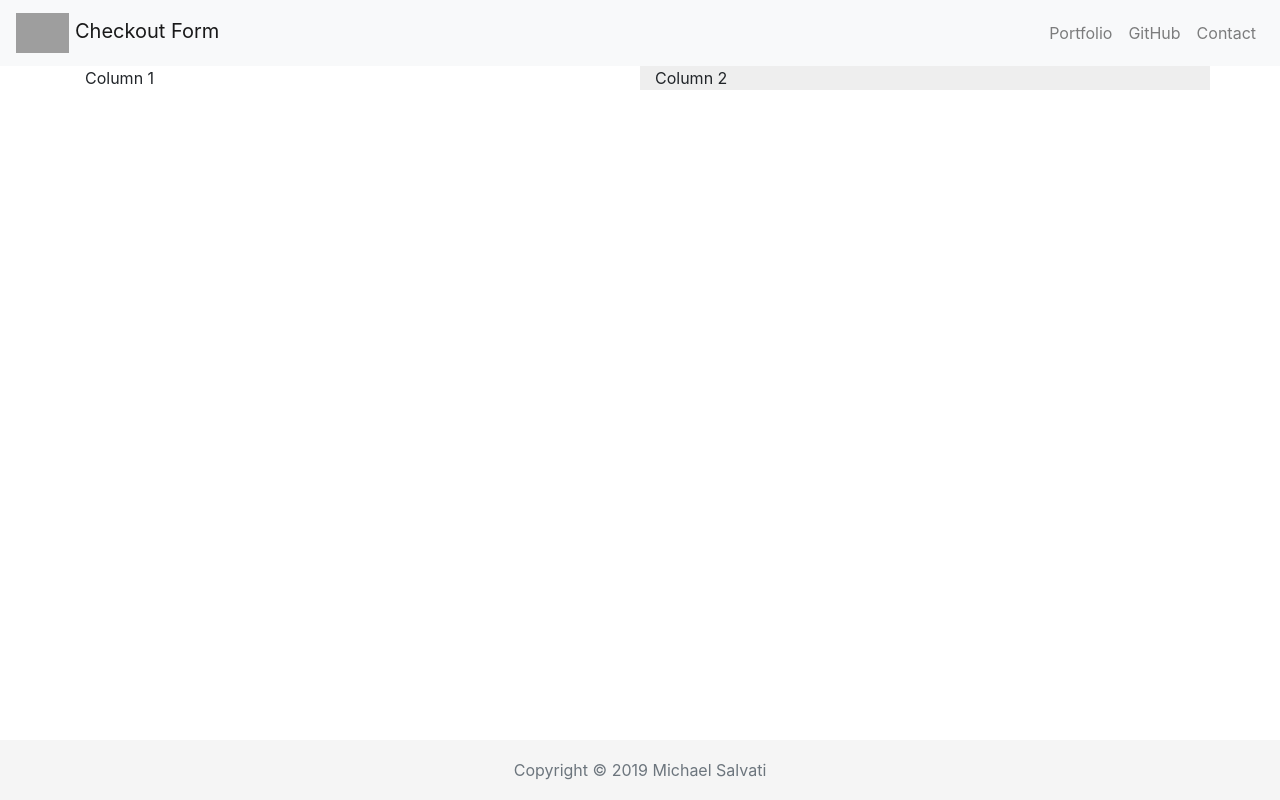
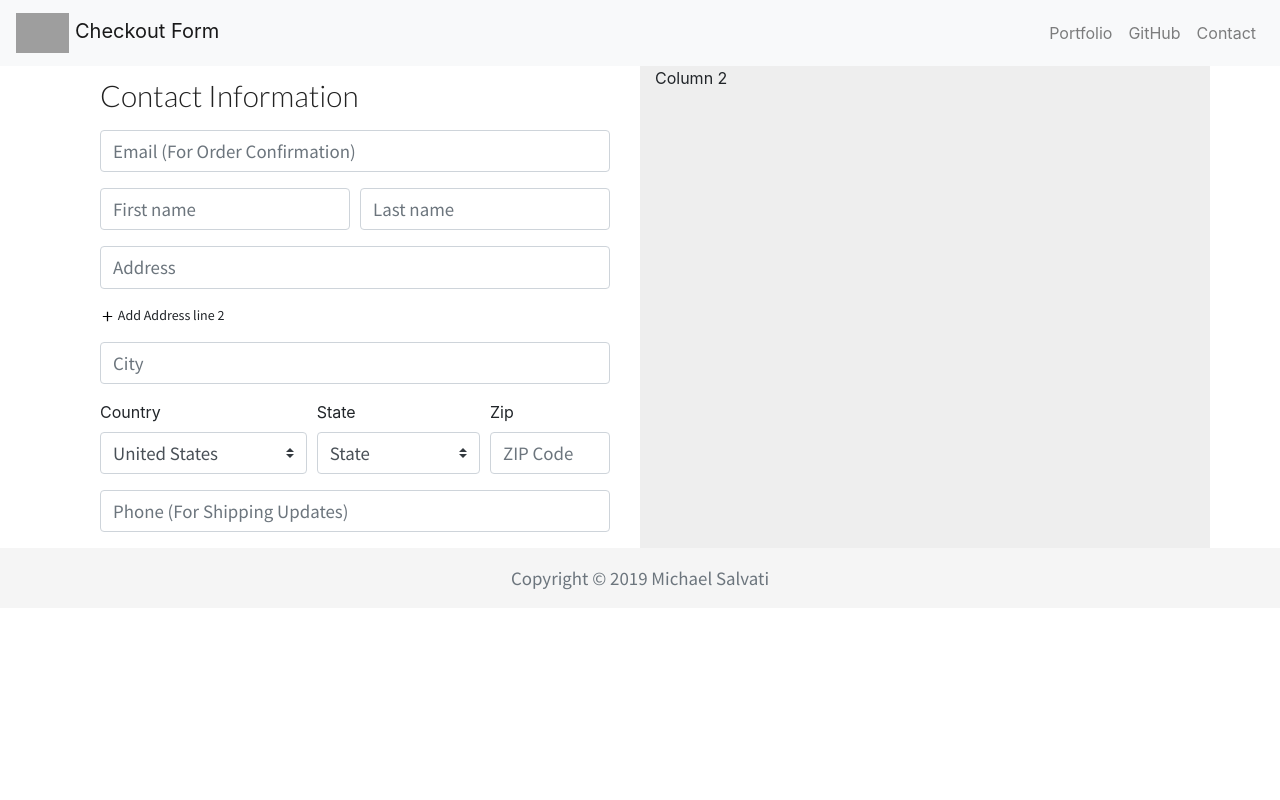
Before and after one commit to 3daddict/react-checkout-form, a React (Create React App) app: page / in a window 1280 px wide. Built offline with nearby package versions, Linux system fonts and the light colour scheme; grey boxes are pictures that could not be loaded.

Commit message:
contact info component created

```diff
--- a/src/assets/css/styles.scss
+++ b/src/assets/css/styles.scss
@@ -1,4 +1,78 @@
+@import url('https://fonts.googleapis.com/css?family=Lato:300');
+@import url('https://fonts.googleapis.com/css?family=Source+Sans+Pro');
 
+//font variables
+$font-header: 'Lato', sans-serif;
+$font-text: 'Source Sans Pro', sans-serif;
+$text-dark: #222;
+$text-light: #eee;
+
+//color pallette v1.0
+$blue-light: #54a0ff;
+$blue-dark: #2e86de;
+$green-light: #1dd1a1;
+$green-dark: #10ac84;
+$mint-light: #00d2d3;
+$mint-dark: #01a3a4;
+$orange-light: #f39c12;
+$orange-dark: #e67e22;
+$red-light: #e74c3c;
+$red-dark: #c0392b;
+$purple-light: #686de0;
+$purple-dark: #4834d4;
+$grey-light: #95a5a6;
+$grey-dark: #7f8c8d;
+$black-light: #4b4b4b;
+$black-dark: #3d3d3d;
+$white-light: #fff;
+$white-dark: #e2e2e2;
+
+//typography
+h1,
+h2,
+h3,
+h4,
+h5,
+h6 {
+    font-family: $font-header;
+    color: $text-dark;
+    margin: 0.4em 0;
+}
+
+h1 {
+    font-size: calc(1rem + 1.5vw);
+}
+
+h2 {
+    font-size: calc(0.9rem + 1.2vw);
+}
+
+h3 {
+    font-size: calc(0.8rem + 1.0vw);
+}
+
+h4 {
+    font-size: calc(0.7rem + 0.9vw);
+}
+
+h5 {
+    font-size: calc(0.6rem + 0.8vw);
+}
+
+h6 {
+    font-size: calc(0.5rem + 0.6vw);
+}
+
+p {
+    font-family: $font-text;
+    font-size: calc(0.7rem + 0.6vw);
+}
+
+//input
+.form-control {
+    font-family: $font-text;
+    font-size: calc(0.7rem + 0.6vw);
+}
 
 .navbar-container {
     img {
@@ -7,7 +81,16 @@
 }
 
 .left-col-container {
+    .toggle-ico {
+        vertical-align: middle;
+        max-width: 15px;
+    }
+    .address2-text {
+        p {
+            font-size: 14px;
+        }
 
+    }
 }
 
 .right-col-container {
@@ -15,8 +98,6 @@
 }
 
 .footer {
-    position: absolute;
-    bottom: 0;
     width: 100%;
     height: 60px;
     line-height: 60px;
--- a/src/components/CheckoutForm.js
+++ b/src/components/CheckoutForm.js
@@ -1,5 +1,6 @@
 import React, { Component } from 'react';
 import { Container, Col, Row } from "reactstrap";
+import ContactInfo from './form_components/ContactInfo';
 
 class CheckoutForm extends Component {
 	constructor(props) {
@@ -16,7 +17,7 @@ class CheckoutForm extends Component {
             <Container>
                 <Row>
                     <Col className="left-col-container" md="6">
-                        Column 1
+                        <ContactInfo />
                     </Col>
                     <Col className="right-col-container" md="6">
                         Column 2
--- /dev/null
+++ b/src/components/Toggle.js
@@ -0,0 +1,24 @@
+import { Component } from "react";
+
+export default class Toggle extends Component {
+  state = {
+    on: false,
+    off: true
+  };
+
+  toggle = () => {
+    this.setState({
+      on: !this.state.on,
+      off: !this.state.off
+    });
+  };
+
+  render() {
+    const { children } = this.props;
+    return children({
+      on: this.state.on,
+      off: this.state.off,
+      toggle: this.toggle
+    });
+  }
+}
--- a/src/components/form_components/ContactInfo.js
+++ b/src/components/form_components/ContactInfo.js
@@ -0,0 +1,70 @@
+import React from "react";
+import { Col, Row, Form, FormGroup, Input, Label } from "reactstrap";
+import Toggle from '../Toggle';
+import CountryOptions from './input_options/countryOptions';
+import StateOptions from './input_options/stateOptions';
+import PlusIcon from '../../assets/images/_ionicons_svg_md-add.svg';
+
+export default class FormContactInfo extends React.Component {
+  render() {
+    return (
+      <Form className="container-fluid">
+        <h2 className="mb-3">Contact Information</h2>
+        <FormGroup>
+          <Input type="email" name="co_email" id="coContactEmail" placeholder="Email (For Order Confirmation)" />
+        </FormGroup>
+        <Row form>
+          <Col md={6}>
+            <FormGroup>
+              <Input type="text" name="co_first_name" id="coFirstName" placeholder="First name" />
+            </FormGroup>
+          </Col>
+          <Col md={6}>
+            <FormGroup>
+              <Input type="text" name="co_last_name" id="coLastName" placeholder="Last name" />
+            </FormGroup>
+          </Col>
+        </Row>
+        <FormGroup>
+          <Input type="text" name="co_address" id="coAddress" placeholder="Address" />
+        </FormGroup>
+        <FormGroup>
+            <Toggle>
+            {({ on, off, toggle }) => (
+            <div className="toggle-container address2-text">
+                {on && <Input type="text" name="co_address2" id="coAddress2" placeholder="Apartment, suite, etc. (optional)" />}
+                {off && <div onClick={toggle}><p><img className="toggle-ico" src={PlusIcon} alt="expand icon"/> Add Address line 2</p></div>}
+            </div>
+            )}
+            </Toggle>
+        </FormGroup>
+        <FormGroup>
+        <Input type="text" name="co_city" id="coCity" placeholder="City" />
+        </FormGroup>
+        <Row form>
+          <Col md={5}>
+            <FormGroup className="dropdown-container">
+                <Label for="coCountry">Country</Label>
+                <CountryOptions />
+            </FormGroup>
+          </Col>
+          <Col md={4}>
+            <FormGroup className="dropdown-container">
+                <Label for="coState">State</Label>
+                <StateOptions />
+            </FormGroup>
+          </Col>
+          <Col md={3}>
+            <FormGroup>
+            <Label for="coZip">Zip</Label>
+              <Input className="zip-input" type="text" name="co_zipcode" id="coZipCode" placeholder="ZIP Code" />
+            </FormGroup>
+          </Col>
+        </Row>
+		<FormGroup>
+			<Input type="phone" name="co_phone" id="coPhone" placeholder="Phone (For Shipping Updates)" />
+		</FormGroup>
+      </Form>
+    );
+  }
+}
--- a/src/components/form_components/input_options/countryOptions.js
+++ b/src/components/form_components/input_options/countryOptions.js
@@ -7,8 +7,6 @@ class countryOptions extends React.Component {
 			<Input className="custom-select" type="select" name="coSelectCountry" id="coCountry">
                 <option data-code="US" defaultValue="selected" value="United States">United States</option>
                 <option data-code="CA" value="Canada">Canada</option>
-                <option data-code="AU" value="Australia">Australia</option>
-                <option data-code="NG" value="Nigeria">Nigeria</option>
                 <option disabled="disabled" value="---">---</option>
                 <option data-code="AF" value="Afghanistan">Afghanistan</option>
                 <option data-code="AX" value="Aland Islands">Åland Islands</option>
```
Also changed, not shown: src/assets/images/_ionicons_svg_md-add.svg (added).
